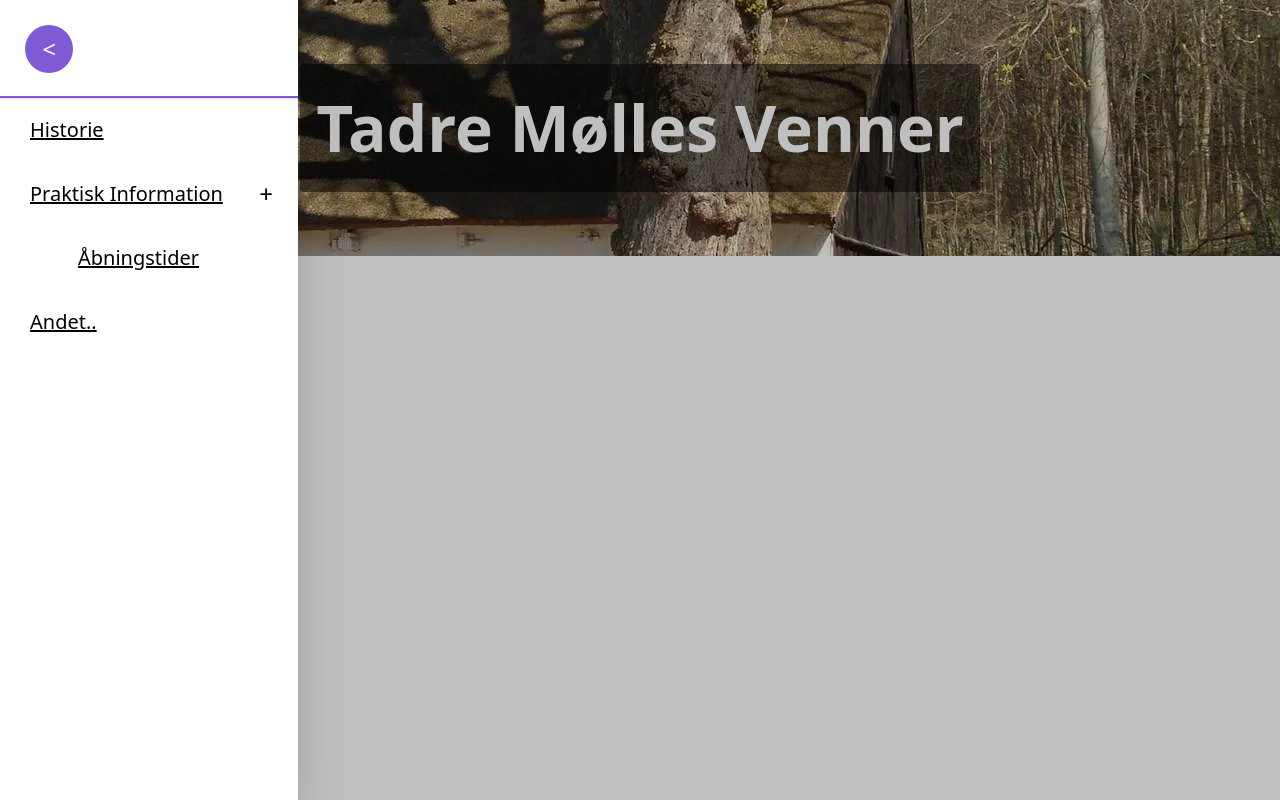
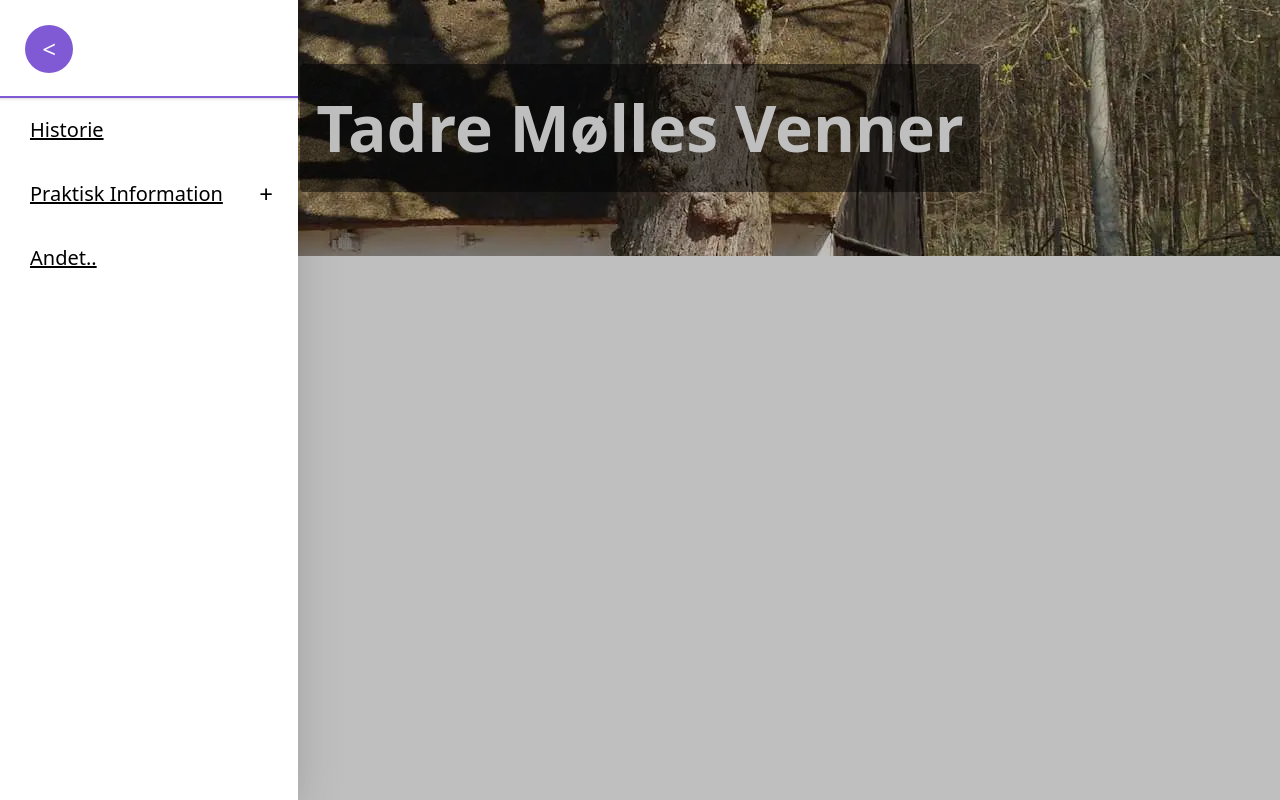
Before and after one commit to RallerenP/tadre-moelles-venner, a Svelte app: page / in a window 1280 px wide. Built offline with nearby package versions, Linux system fonts and the light colour scheme.

Commit message:
close #7 design drawer menu

```diff
--- a/src/components/Drawer/DrawerMenu/DrawerMenu.svelte
+++ b/src/components/Drawer/DrawerMenu/DrawerMenu.svelte
@@ -1,13 +1,14 @@
 <script>
     import {getDummyTree} from '../../../models/Tree/Tree';
     import DrawerMenuItem from "./MenuItem/DrawerMenuItem.svelte";
+    import { flip } from 'svelte/animate';
 
     let tree = getDummyTree();
 </script>
 
 <div class="h-full w-full content flex flex-col items-end justify-start">
-    {#each tree.items as item}
-        <DrawerMenuItem {item}/>
+    {#each tree.items as item, index (item)}
+        <DrawerMenuItem  {item}/>
     {/each}
 </div>
 
--- a/src/components/Drawer/DrawerMenu/MenuItem/DrawerMenuItem.svelte
+++ b/src/components/Drawer/DrawerMenu/MenuItem/DrawerMenuItem.svelte
@@ -1,14 +1,24 @@
 <script>
     import DrawerMenuItem from "./DrawerMenuItem.svelte";
+    import { fade } from 'svelte/transition';
+    import { flip } from 'svelte/animate';
     export let item;
+
+    let open = false;
+
+    const handleToggle = () => {
+        open = !open;
+    }
 </script>
 
-<div class="h-16 flex " style={`width: calc(100% - ${item.depth * 48}px)`}>
-    <a class="underline hover:text-gray-600 cursor-pointer pl-8 flex-left w-full text-xl">{item.name}</a>
+<div transition:fade={{duration: 150}} class="h-16 flex border-primary" style={`width: calc(100% - ${item.depth * 48}px)`}>
+    <a class="underline hover:text-gray-600 cursor-pointer pl-8 flex-left w-full text-xl" href={item.url}>{item.name}</a>
     {#if item.items.length !== 0}
-        <div class="bg-white z-auto h-16 w-16 flex-shrink-0 flex-center text-2xl hover:bg-gray-100 cursor-pointer">+</div>
+        <div class="bg-white z-auto h-16 w-16 flex-shrink-0 flex-center text-2xl hover:bg-gray-100 cursor-pointer" on:click={handleToggle}>{open ? '-' : '+'}</div>
     {/if}
 </div>
-{#each item.items as item}
-    <DrawerMenuItem {item} />
-{/each}
+{#if open}
+    {#each item.items as item}
+        <DrawerMenuItem  {item} />
+    {/each}
+{/if}
```
